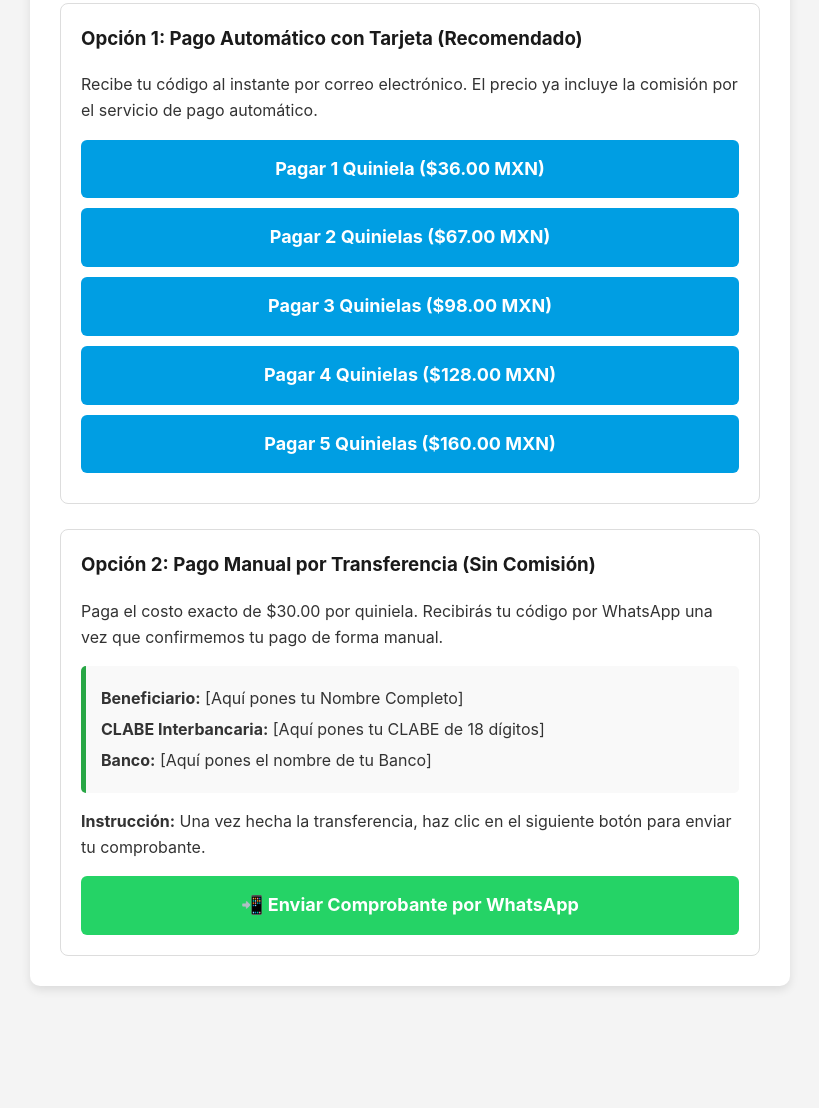
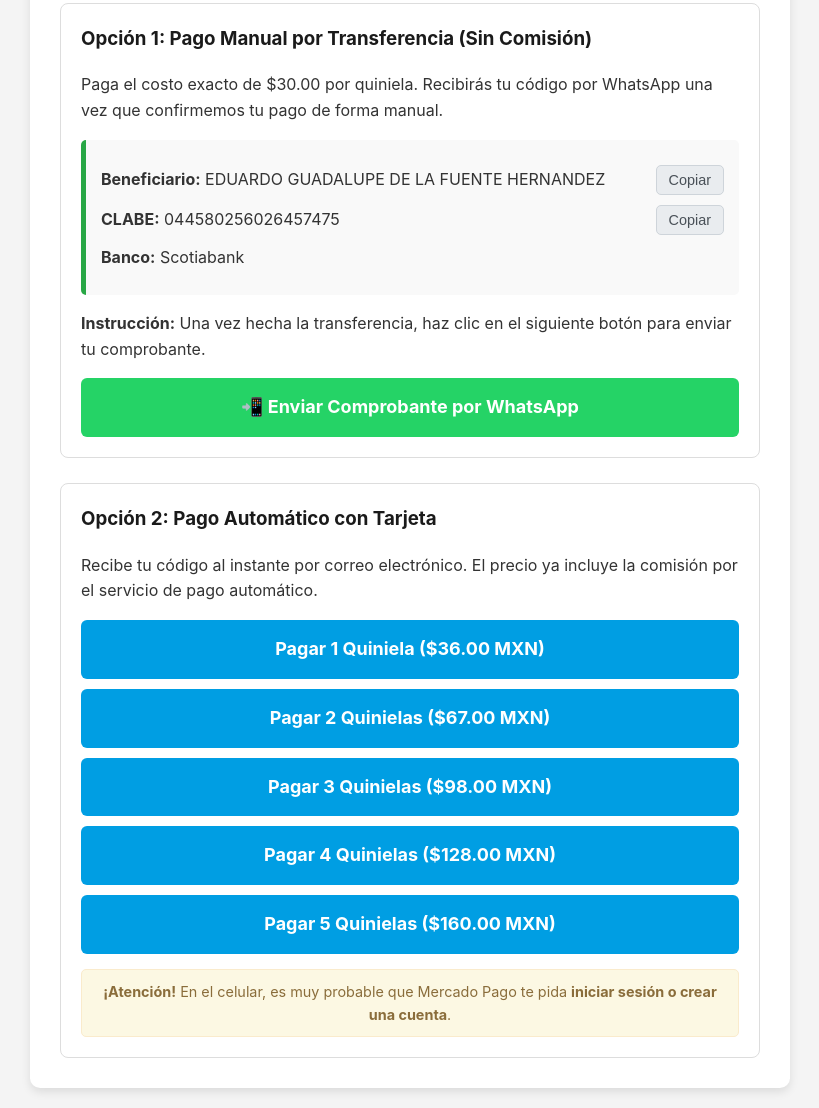
Before and after one commit to SOWLE123/PAGOS-QUINELAS-, a plain HTML site: page index.html in a window 1280 px wide. Shown: the part 192-1300 px from the top of the page, without its empty margins (230-1049 px from the left). Before the commit the page ends 1198 px from the top, so only its background shows below. Drawn offline with Linux system fonts and the light colour scheme.

Commit message:
Update index.html

```diff
--- a/index.html
+++ b/index.html
@@ -55,9 +55,6 @@
             margin-top: 15px;
             border-radius: 5px;
         }
-        .datos-bancarios p {
-            margin: 5px 0;
-        }
         .whatsapp-link {
             display: block;
             padding: 15px 20px;
@@ -70,6 +67,42 @@
             text-align: center;
             font-weight: bold;
         }
+        .nota-advertencia {
+            font-size: 0.9em;
+            text-align: center;
+            color: #8a6d3b;
+            background-color: #fcf8e3;
+            border: 1px solid #faebcc;
+            padding: 10px;
+            border-radius: 5px;
+            margin-top: 15px;
+        }
+        /* --- NUEVOS ESTILOS PARA LA FUNCIÓN DE COPIAR --- */
+        .copy-line {
+            display: flex;
+            justify-content: space-between;
+            align-items: center;
+            gap: 15px;
+            margin: 10px 0;
+        }
+        .copy-line p {
+            margin: 0;
+            word-break: break-all;
+        }
+        .copy-button {
+            padding: 6px 12px;
+            font-size: 0.9em;
+            background-color: #e9ecef;
+            color: #495057;
+            border: 1px solid #ced4da;
+            border-radius: 5px;
+            cursor: pointer;
+            white-space: nowrap;
+            transition: background-color 0.2s;
+        }
+        .copy-button:hover {
+            background-color: #dde1e4;
+        }
     </style>
 </head>
 <body>
@@ -77,30 +110,76 @@
         <h1>Elige tu Método de Pago</h1>
         <p style="text-align: center;">Tienes dos opciones para comprar tus quinielas. ¡Elige la que más te convenga!</p>
 
+        <!-- OPCIÓN 1: PAGO MANUAL -->
         <div class="opcion-pago">
-            <h3>Opción 1: Pago Automático con Tarjeta (Recomendado)</h3>
+            <h3>Opción 1: Pago Manual por Transferencia (Sin Comisión)</h3>
+            <p>Paga el costo exacto de $30.00 por quiniela. Recibirás tu código por WhatsApp una vez que confirmemos tu pago de forma manual.</p>
+            <div class="datos-bancarios">
+
+                <div class="copy-line">
+                    <p><strong>Beneficiario:</strong> <span id="beneficiario">EDUARDO GUADALUPE DE LA FUENTE HERNANDEZ</span></p>
+                    <button class="copy-button" onclick="copyToClipboard('beneficiario', this)">Copiar</button>
+                </div>
+
+                <div class="copy-line">
+                    <p><strong>CLABE:</strong> <span id="clabe">044580256026457475</span></p>
+                    <button class="copy-button" onclick="copyToClipboard('clabe', this)">Copiar</button>
+                </div>
+
+                <div class="copy-line">
+                    <p><strong>Banco:</strong> Scotiabank</p>
+                </div>
+
+            </div>
+            <p><strong>Instrucción:</strong> Una vez hecha la transferencia, haz clic en el siguiente botón para enviar tu comprobante.</p>
+
+            <a href="https://wa.me/528112345678?text=Hola,%20te%20envío%20mi%20comprobante%20de%20pago%20para%20la%20quiniela." class="whatsapp-link" target="_blank">
+                📲 Enviar Comprobante por WhatsApp
+            </a>
+        </div>
+
+        <!-- OPCIÓN 2: PAGO AUTOMÁTICO -->
+        <div class="opcion-pago">
+            <h3>Opción 2: Pago Automático con Tarjeta</h3>
             <p>Recibe tu código al instante por correo electrónico. El precio ya incluye la comisión por el servicio de pago automático.</p>
             <a href="https://mpago.la/2hKDy8L" class="boton-pago-mp" target="_blank">Pagar 1 Quiniela ($36.00 MXN)</a>
             <a href="https://mpago.la/2ADuDHQ" class="boton-pago-mp" target="_blank">Pagar 2 Quinielas ($67.00 MXN)</a>
             <a href="https://mpago.la/1Q3gRZb" class="boton-pago-mp" target="_blank">Pagar 3 Quinielas ($98.00 MXN)</a>
             <a href="https://mpago.la/1ewVWzm" class="boton-pago-mp" target="_blank">Pagar 4 Quinielas ($128.00 MXN)</a>
             <a href="https://mpago.la/26YcfMt" class="boton-pago-mp" target="_blank">Pagar 5 Quinielas ($160.00 MXN)</a>
+
+            <div class="nota-advertencia">
+                <strong>¡Atención!</strong> En el celular, es muy probable que Mercado Pago te pida <strong>iniciar sesión o crear una cuenta</strong>.
+            </div>
         </div>
+    </div>
 
-        <div class="opcion-pago">
-            <h3>Opción 2: Pago Manual por Transferencia (Sin Comisión)</h3>
-            <p>Paga el costo exacto de $30.00 por quiniela. Recibirás tu código por WhatsApp una vez que confirmemos tu pago de forma manual.</p>
-            <div class="datos-bancarios">
-                <p><strong>Beneficiario:</strong> [Aquí pones tu Nombre Completo]</p>
-                <p><strong>CLABE Interbancaria:</strong> [Aquí pones tu CLABE de 18 dígitos]</p>
-                <p><strong>Banco:</strong> [Aquí pones el nombre de tu Banco]</p>
-            </div>
-            <p><strong>Instrucción:</strong> Una vez hecha la transferencia, haz clic en el siguiente botón para enviar tu comprobante.</p>
-            <a href="https://wa.me/528131071919?text=Hola,%20te%20envío%20mi%20comprobante%20de%20pago%20para%20la%20quiniela." class="whatsapp-link" target="_blank">
-                📲 Enviar Comprobante por WhatsApp
-            </a>
-        </div>
+    <!-- --- NUEVO SCRIPT PARA LA FUNCIÓN DE COPIAR --- -->
+    <script>
+        function copyToClipboard(elementId, buttonElement) {
+            const textToCopy = document.getElementById(elementId).innerText;
 
-    </div>
+            // Usamos document.execCommand para mayor compatibilidad
+            const textArea = document.createElement('textarea');
+            textArea.value = textToCopy;
+            document.body.appendChild(textArea);
+            textArea.select();
+
+            try {
+                document.execCommand('copy');
+                // Feedback visual para el usuario
+                const originalText = buttonElement.textContent;
+                buttonElement.textContent = '¡Copiado!';
+                setTimeout(() => {
+                    buttonElement.textContent = originalText;
+                }, 2000); // El texto vuelve a la normalidad después de 2 segundos
+            } catch (err) {
+                console.error('No se pudo copiar el texto: ', err);
+                alert('No se pudo copiar el texto. Por favor, hazlo manualmente.');
+            }
+
+            document.body.removeChild(textArea);
+        }
+    </script>
 </body>
 </html>
```
